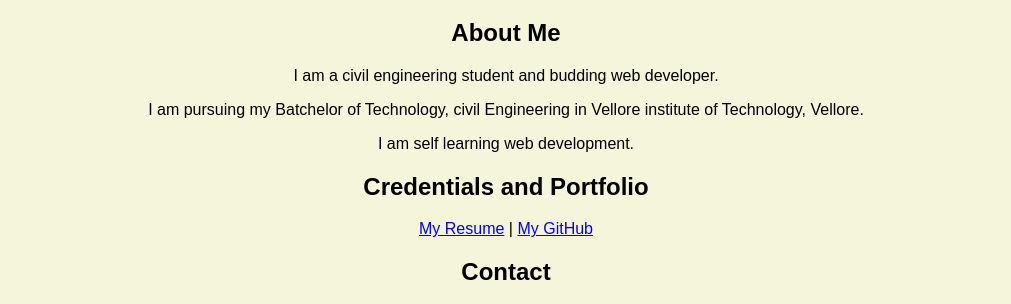
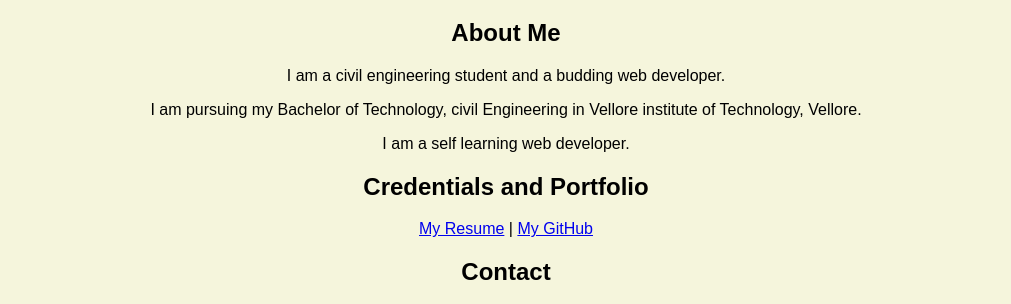
Before and after one commit to mohithaareddy/mohithaareddy.github.io, a plain HTML site: page index.html in a window 1280 px wide. Shown: the part 496-800 px from the top of the page, without its empty margins (134-1145 px from the left). Drawn offline with Linux system fonts and the light colour scheme.

Commit message:
Update index.html

```diff
--- a/index.html
+++ b/index.html
@@ -18,9 +18,9 @@
     <img src="images/banner.jpg" width="75%" alt="banner">
     <h1>PANAGAM MOHITHA's Portal</h1>
     <h2>About Me</h2>
-    <p>I am a civil engineering student and budding web developer.</p>
-    <p>I am pursuing my Batchelor of Technology, civil Engineering in Vellore institute of Technology, Vellore.</p>
-    <p>I am self learning web development.</p>
+    <p>I am a civil engineering student and a budding web developer.</p>
+    <p>I am pursuing my Bachelor of Technology, civil Engineering in Vellore institute of Technology, Vellore.</p>
+    <p>I am a self learning web developer.</p>
     <h2>Credentials and Portfolio</h2>
 
     <p><a href="resume.html">My Resume</a> | <a href="https://github.com/mohithaareddy" target="_blank">My GitHub</a></p>
```
